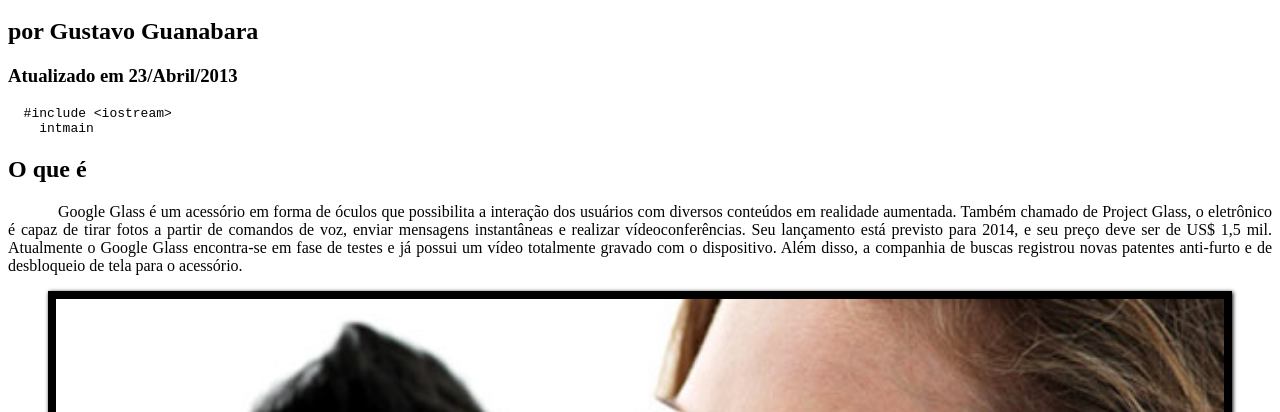
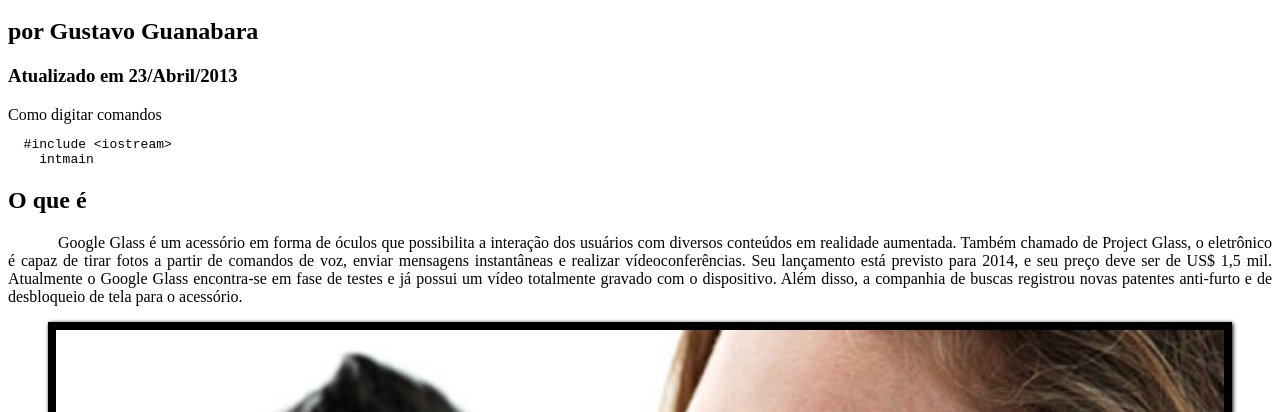
Before and after one commit to chuazinerd/Google-Glass, a plain HTML site: page index.html in a window 1280 px wide. Shown: the part 388-800 px from the top of the page. Drawn offline with Linux system fonts and the light colour scheme.

Commit message:
Adicionando arquivos na Master

```diff
--- a/index.html
+++ b/index.html
@@ -30,6 +30,7 @@
 <h2>por Gustavo Guanabara</h2>
 <h3>Atualizado em 23/Abril/2013</h3>
 </hgroup>
+Como digitar comandos
 <pre><code>  #include &lt;iostream&gt;
     intmain
 </code></pre>
```
